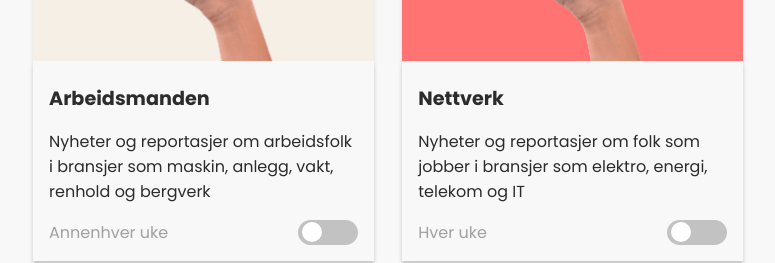
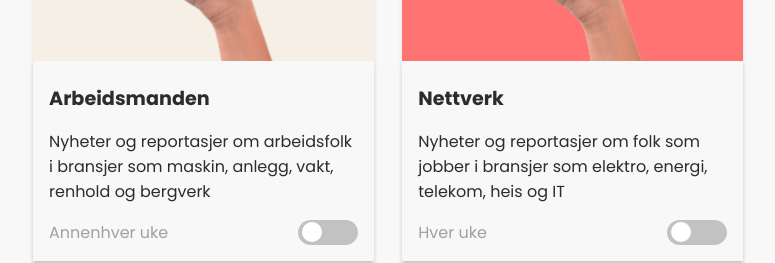
Before and after one commit to Ninuskaninus/FrifagNyhetsbrev, a React (Create React App) app: page / in a window 1280 px wide. Shown: the part 3420-3683 px from the top of the page, without its empty margins (252-1027 px from the left). Built offline with nearby package versions, Linux system fonts and the light colour scheme.

Commit message:
Added heis

```diff
--- a/src/components/cardsInfo/index.jsx
+++ b/src/components/cardsInfo/index.jsx
@@ -74,8 +74,6 @@ const cards = [
       },
 
 
-
-
      {
       name: "Norsk Journalistlag",
       image: Images.NJF,
--- a/src/components/descriptions/index.jsx
+++ b/src/components/descriptions/index.jsx
@@ -78,7 +78,7 @@ const Descriptions = {
     return (
       <>
       <h5>Nettverk</h5>
-      <p>Nyheter og reportasjer om folk som jobber i bransjer som elektro, energi, telekom og IT</p>
+      <p>Nyheter og reportasjer om folk som jobber i bransjer som elektro, energi, telekom, heis og IT</p>
       </>
     )
   },
```
